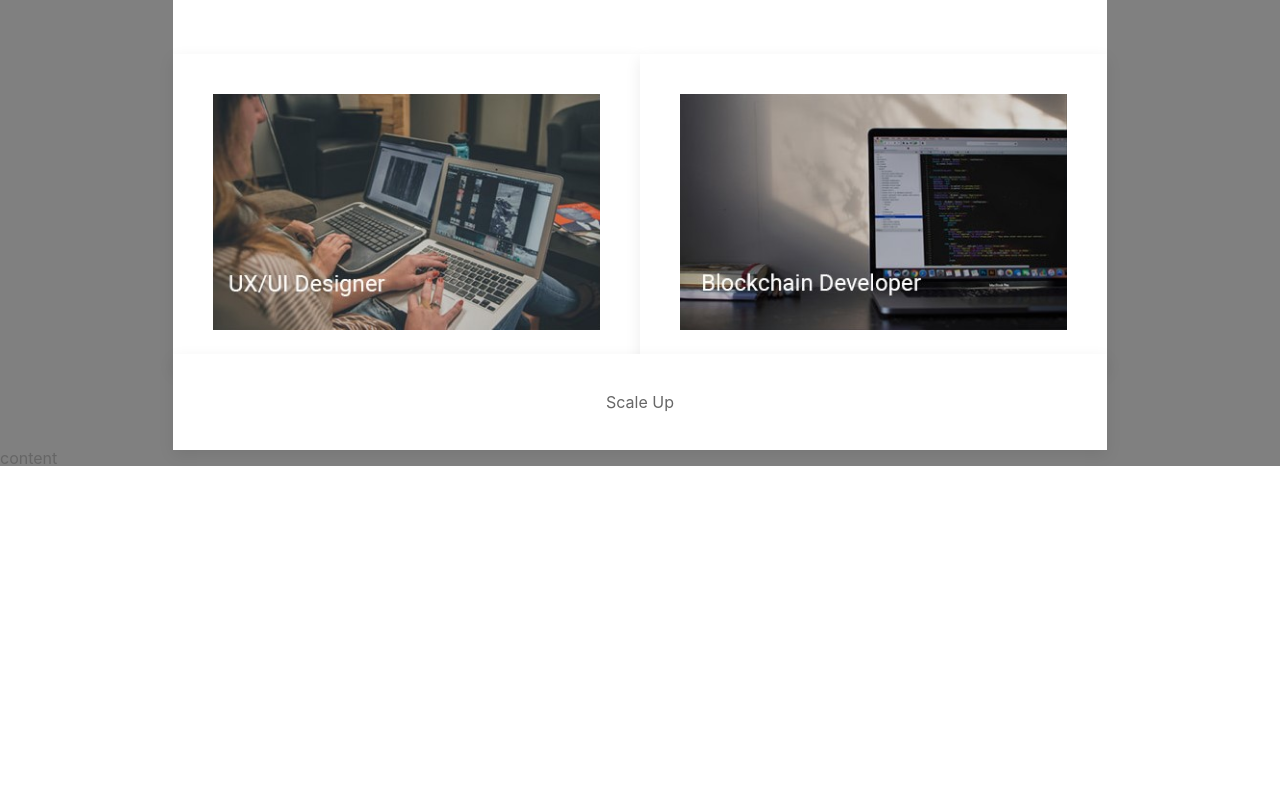
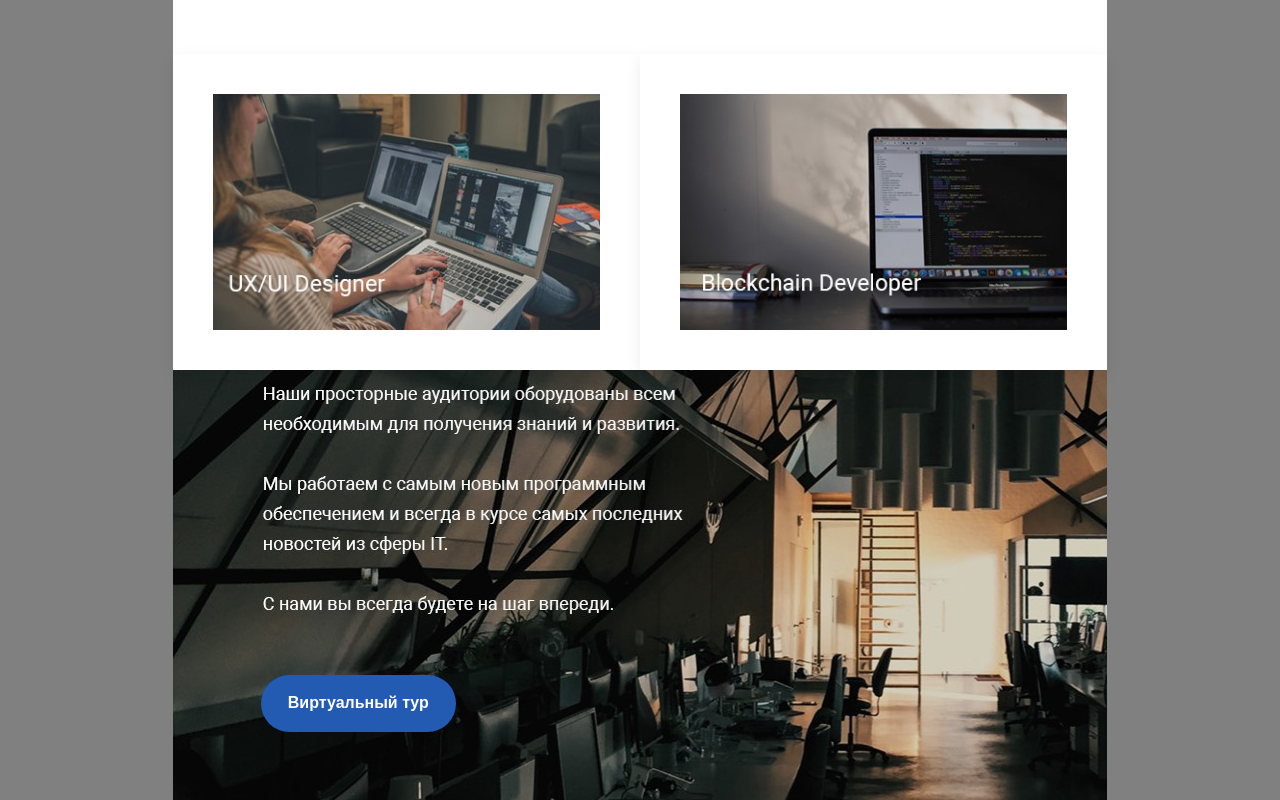
Before and after one commit to AndreTkachuk/ustal, a plain HTML site: page lesson/test.html in a window 1280 px wide. Shown: the part 2000-2800 px from the top of the page. Before the commit the page ends 2468 px from the top, so only its background shows below. Drawn offline with Linux system fonts and the light colour scheme; files whose address does not match are found by name.

Commit message:
mainpage

```diff
--- a/lesson/css/style.css
+++ b/lesson/css/style.css
@@ -60,7 +60,7 @@ table {
     margin: 0 auto;
     width: 73%;
 	height: 941px;
-	background-image: url(D:/web_dev/3/images/mainmenu.jpg);
+	background-image: url(images/mainmenu.jpg);
 	margin: 0 auto;
 
 }
@@ -124,6 +124,7 @@ table {
 /*------slider----------------------------------*/
 .slider {
 	width: 73%;
+	height: 1285px;
 	margin: 0 auto;
 	background-color: #ffffff;
 	text-align: center;
@@ -186,3 +187,25 @@ table {
 	display: table-cell;
 	flex: 1;
 }
+.slider2 {
+	display: table;
+	width: 73%;
+	height: 718px;
+	background-image: url(images/atmo.jpg);
+	margin: 0 auto;
+}
+.knopka2{
+	width: 195px;
+    height: 37px;
+	margin-top: 449px;
+	margin-left: 88px;
+    text-align: center;
+    padding-top: 20px;
+	border-radius: 30px;
+	background-color: rgb(34, 91, 177);
+	color: #ffffff;
+	font-family: sans-serif;
+}
+.knopka2:hover{
+	background-color: rgb(36, 36, 100);
+}
--- a/lesson/test.html
+++ b/lesson/test.html
@@ -107,16 +107,13 @@
                     </div>
 
 
+    </div>
+    <div class="slider2">
 
+        <div class="insl2">
 
-                <div class="uk-animation-toggle">
-                        <div class="uk-card uk-card-default uk-card-body uk-animation-scale-up">
-                            <p class="uk-text-center">Scale Up</p>
-                        </div>
-                </div>
-
-
-
+                <div class="knopka2"><b>Виртуальный тур</b></div>
+        </div>
     </div>
     <div class="content">content</div>
 </div>
```
Also changed, not shown: lesson/css/images/atmo.jpg (added), lesson/css/images/bchain.jpg (added), lesson/css/images/datas.jpg (added), lesson/css/images/jadev.jpg (added), lesson/css/images/mainmenu.jpg (added), lesson/css/images/news.jpg (added), lesson/css/images/uxdis.jpg (added), lesson/css/images/webdev.jpg (added), lesson/css/images/универ new logo.jpg (added).
